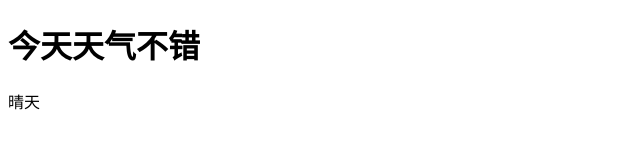
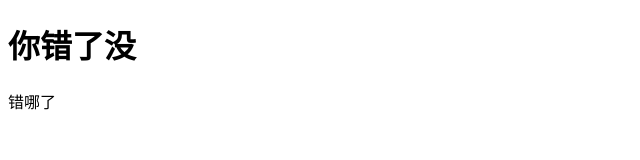
Before and after one commit to misakayu/misakayu.github.io, a plain HTML site: page index.html in a window 1280 px wide. Shown: the whole page, without its empty margins (0-640 px from the left). Drawn offline with Linux system fonts and the light colour scheme.

Commit message:
Update index.html

```diff
--- a/index.html
+++ b/index.html
@@ -5,7 +5,7 @@
     <title>？？</title>
 </head>
 <body>
-    <h1>今天天气不错</h1>
-    <p>晴天</p>
+    <h1>你错了没</h1>
+    <p>错哪了</p>
 </body>
 </html>
```
